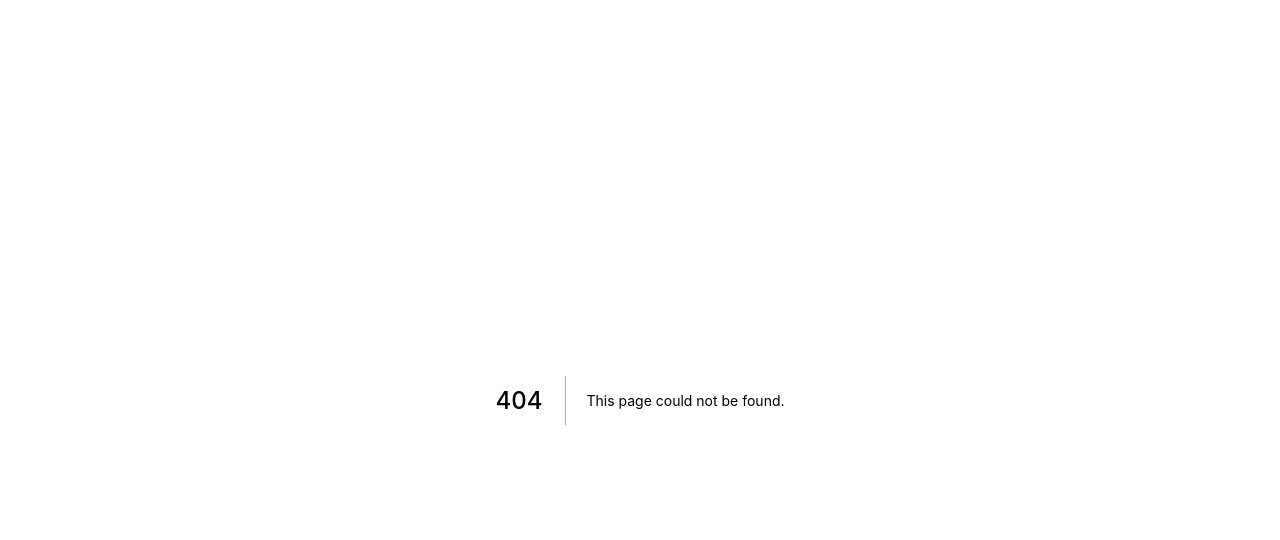
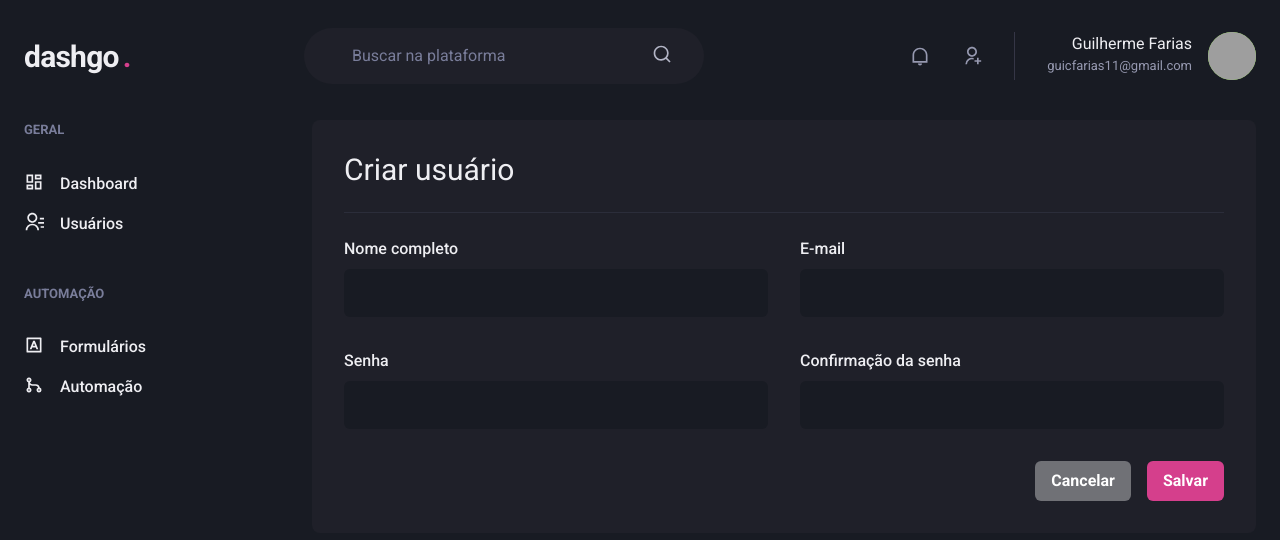
Before and after one commit to Guilherme-Farias/dashgo, a Next.js app: page /users/create in a window 1280 px wide. Before the commit this address had no page. Shown: the top 540 px of the page. Built offline with nearby package versions, Linux system fonts and the light colour scheme; grey boxes are pictures that could not be loaded.

Commit message:
Page: CreateUser finalizada

```diff
--- /dev/null
+++ b/src/pages/users/create.tsx
@@ -0,0 +1,36 @@
+import { Box, Button, Divider, Flex, Heading, HStack, SimpleGrid, VStack } from '@chakra-ui/react'
+import { Header } from '../../components/Header'
+import { Sidebar } from '../../components/Sidebar'
+import { Input } from '../../components/Form/Input'
+
+
+export default function CreateUser() {
+  return (
+    <Box>
+      <Header />
+      <Flex w="100%" my="6" maxW={1480} mx="auto" px="6">
+        <Sidebar />
+        <Box flex="1" borderRadius={8} bg="gray.800" p="8">
+          <Heading size="lg" fontWeight="normal">Criar usuário</Heading>
+          <Divider my="6" borderColor="gray.700" />
+          <VStack spacing="8">
+            <SimpleGrid minChildWidth="240px" spacing="8" w="100%">
+              <Input name="name" label="Nome completo"/>
+              <Input name="email" type="email" label="E-mail"/>
+            </SimpleGrid>
+            <SimpleGrid minChildWidth="240px" spacing="8" w="100%">
+              <Input name="password" type="password" label="Senha"/>
+              <Input name="password_confirmation" type="password" label="Confirmação da senha"/>
+            </SimpleGrid>
+          </VStack>
+          <Flex mt="8" justify="flex-end">
+            <HStack spacing="4">
+              <Button colorScheme="whiteAlpha">Cancelar</Button>
+              <Button colorScheme="pink">Salvar</Button>
+            </HStack>
+          </Flex>
+        </Box>
+      </Flex>
+    </Box>
+  )
+}
```
